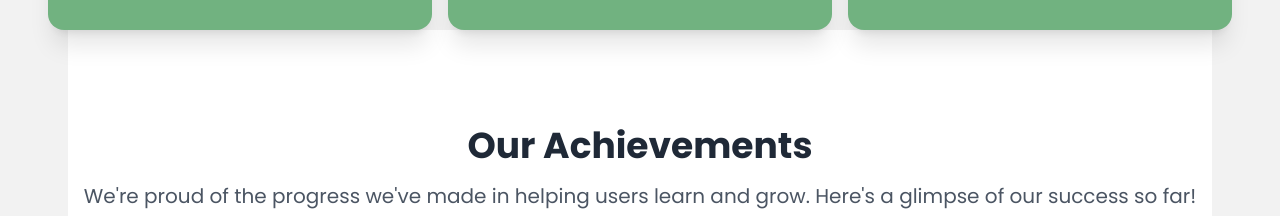
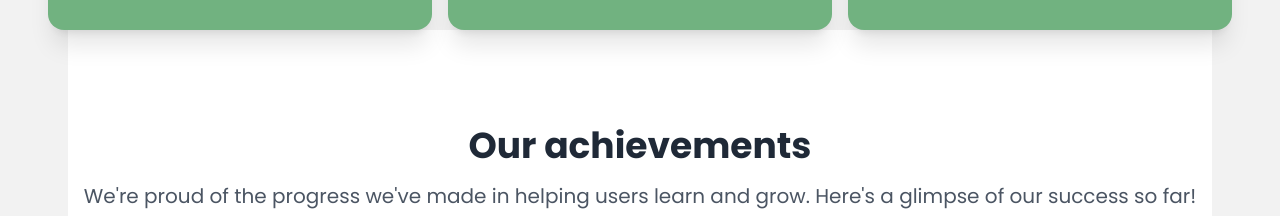
Before and after one commit to nuhidulislam/assignment-9, a React (Vite) app: page / in a window 1280 px wide. Shown: the part 1901-2117 px from the top of the page. Built offline with nearby package versions, Linux system fonts and the light colour scheme; no server answers; a web font is replaced by a local one.

Commit message:
added a new word

```diff
--- a/src/Components/SuccessSection.jsx
+++ b/src/Components/SuccessSection.jsx
@@ -6,7 +6,7 @@ function SuccessSection() {
     <section className="bg-base-100 py-12 md:py-24 px-4">
       <div className="max-w-6xl mx-auto text-center">
         <h2 className="text-4xl font-bold text-gray-800 mb-4">
-          Our Achievements
+          Our achievements
         </h2>
         <p className="text-xl text-gray-600 mb-8">
           We're proud of the progress we've made in helping users learn and
```
